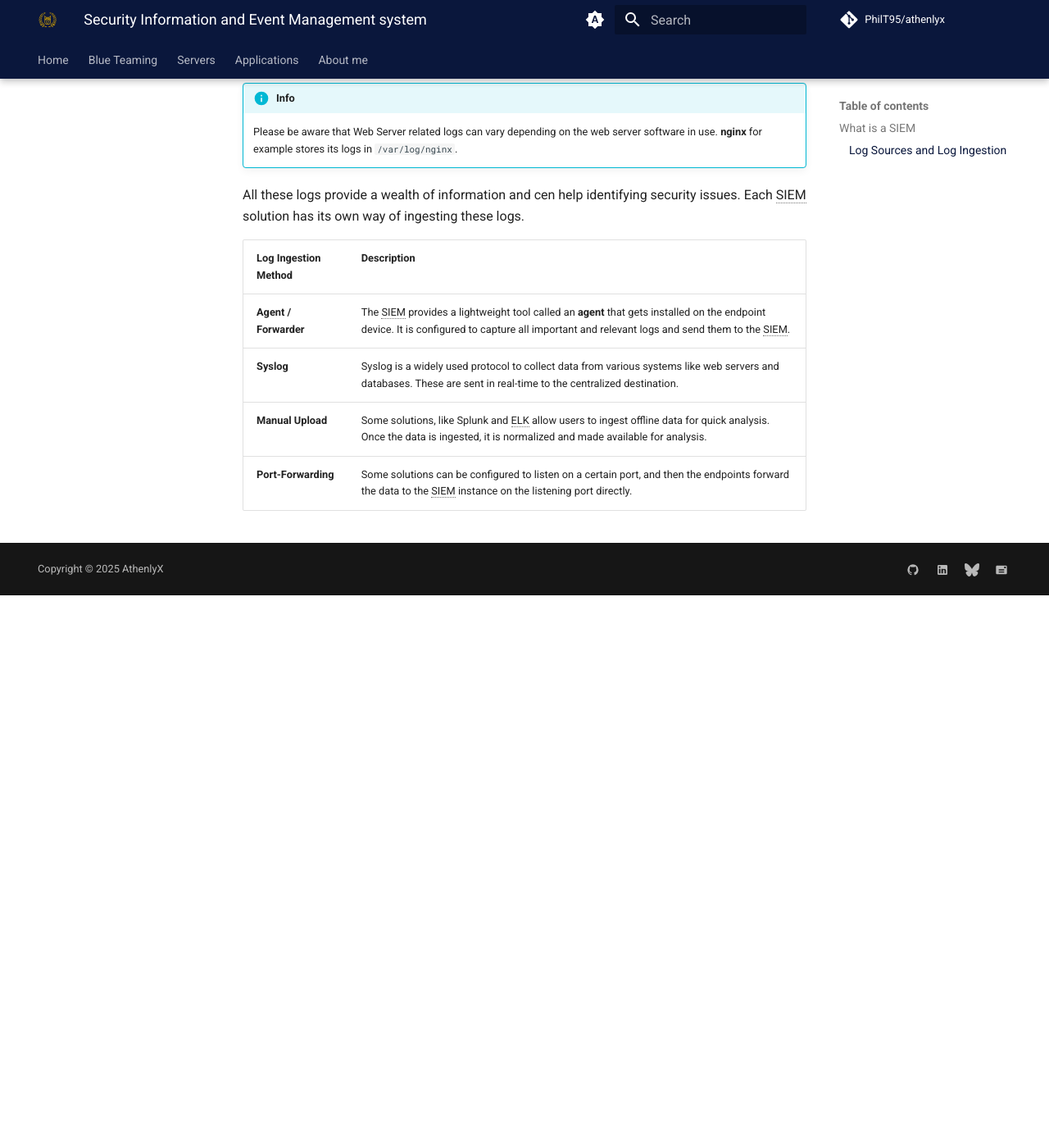
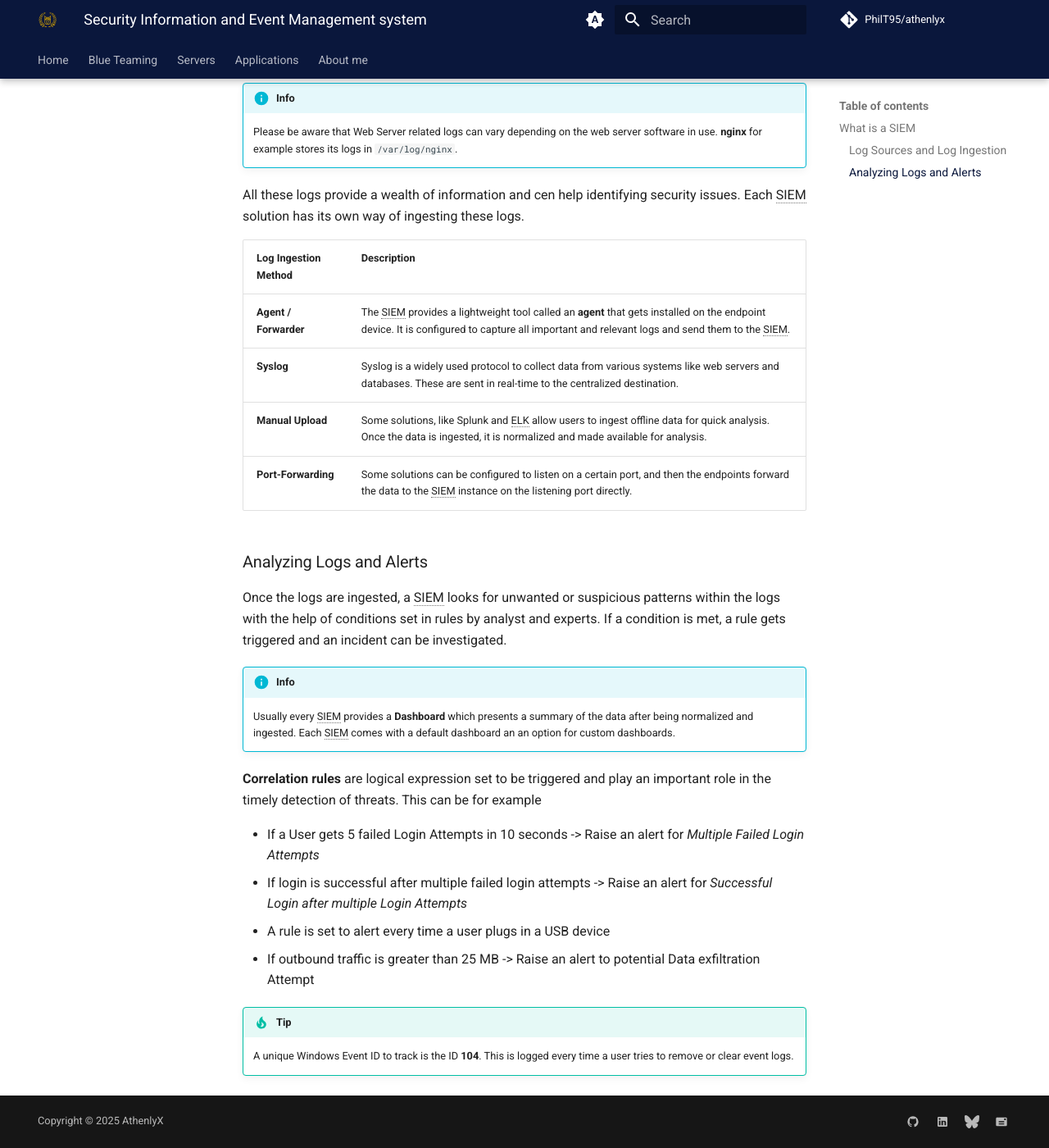
Before and after one commit to PhilT95/athenlyx, an MkDocs documentation site: the page built from docs/blue/siem/index.md, in a window 1280 px wide and 1400 px high, scrolled down 1134 px. Shown: the whole window at 82% size. Built offline with MkDocs 1.6.1 and Material for MkDocs 9.7.7, drawn with Linux system fonts in a browser that asks for light colours; plug-ins that fetch from the network failed and are left out; comment, search, counter and statistics services are not loaded; before the commit the page ends 1860 px from its top, so only the background shows below that.

Commit message:
Finished SIEM introduction

```diff
--- a/docs/blue/siem/index.md
+++ b/docs/blue/siem/index.md
@@ -38,3 +38,20 @@ All these logs provide a wealth of information and cen help identifying security
 |**Syslog**|Syslog is a widely used protocol to collect data from various systems like web servers and databases. These are sent in real-time to the centralized destination.|
 |**Manual Upload**|Some solutions, like Splunk and ELK allow users to ingest offline data for quick analysis. Once the data is ingested, it is normalized and made available for analysis.|
 |**Port-Forwarding**|Some solutions can be configured to listen on a certain port, and then the endpoints forward the data to the SIEM instance on the listening port directly.|
+
+### Analyzing Logs and Alerts
+
+Once the logs are ingested, a SIEM looks for unwanted or suspicious patterns within the logs with the help of conditions set in rules by analyst and experts. If a condition is met, a rule gets triggered and an incident can be investigated.
+
+!!! info
+    Usually every SIEM provides a **Dashboard** which presents a summary of the data after being normalized and ingested. Each SIEM comes with a default dashboard an an option for custom dashboards.
+
+**Correlation rules** are logical expression set to be triggered and play an important role in the timely detection of threats. This can be for example
+
+- If a User gets 5 failed Login Attempts in 10 seconds -> Raise an alert for *Multiple Failed Login Attempts*
+- If login is successful after multiple failed login attempts -> Raise an alert for *Successful Login after multiple Login Attempts*
+- A rule is set to alert every time a user plugs in a USB device
+- If outbound traffic is greater than 25 MB -> Raise an alert to potential Data exfiltration Attempt
+
+!!! tip
+    A unique Windows Event ID to track is the ID **104**. This is logged every time a user tries to remove or clear event logs.
```
